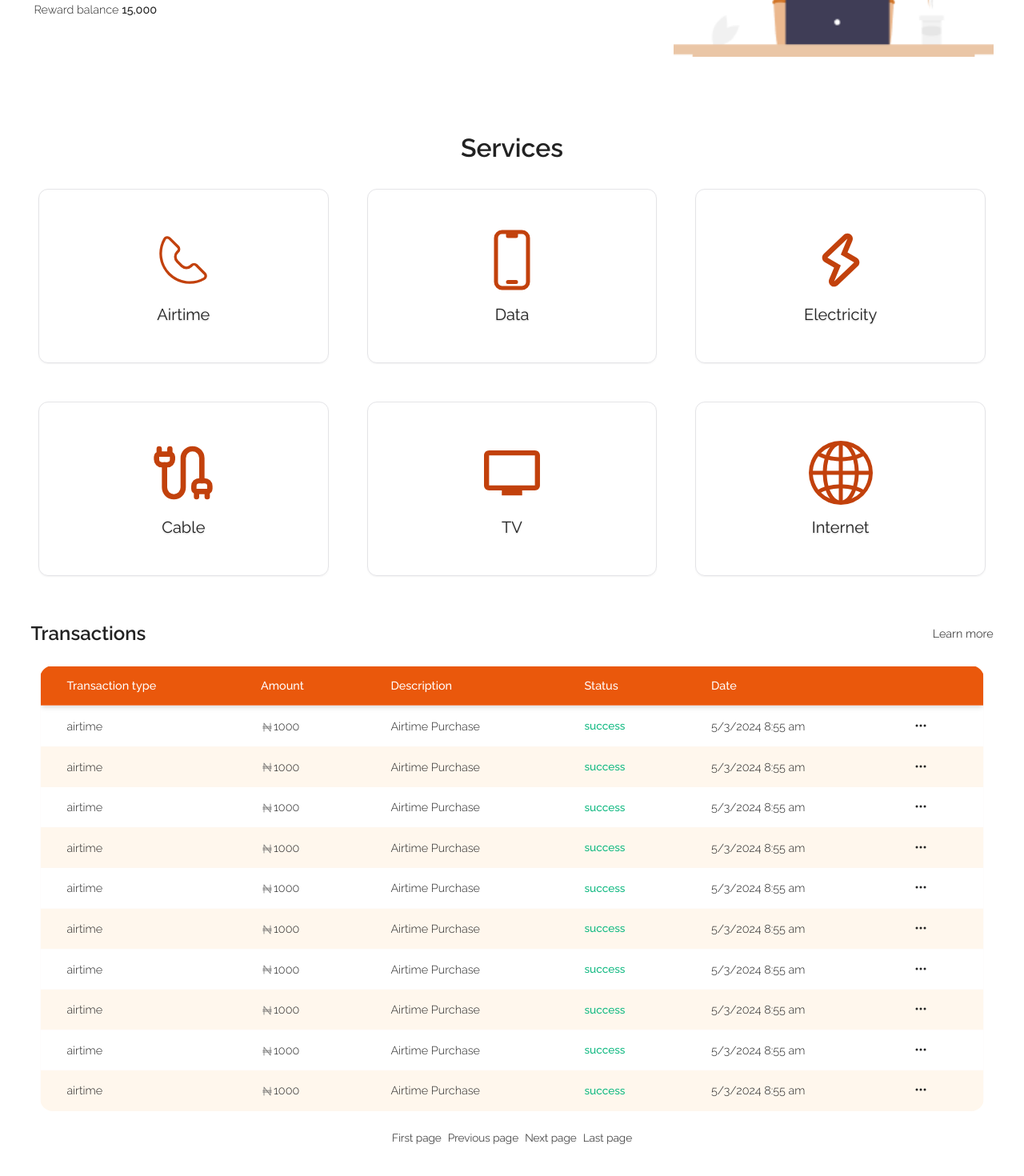
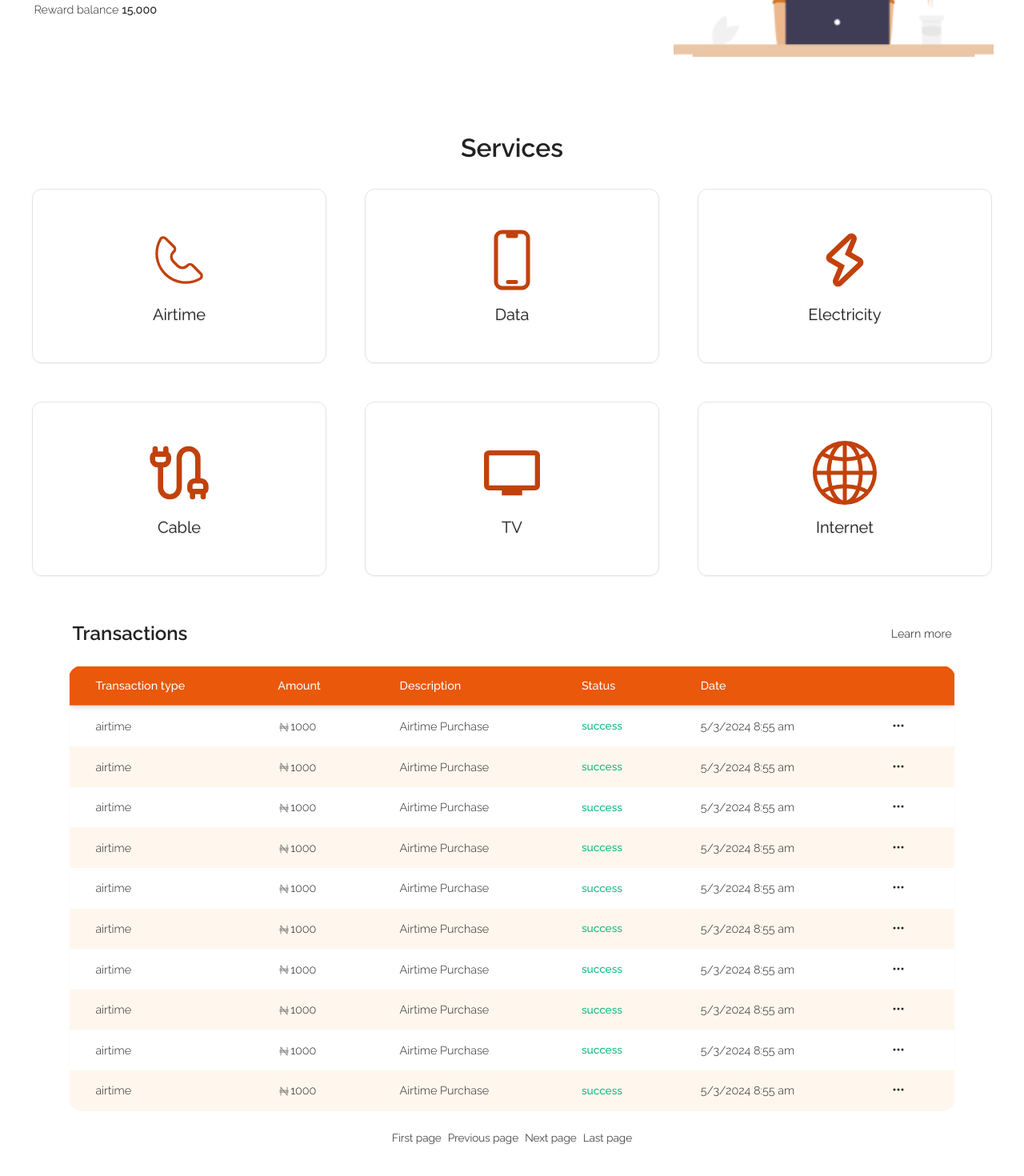
Before and after one commit to JohnOmoseni/bugupay, a Next.js app: page /dashboard in a window 1280 px wide. Shown: the part 284-1754 px from the top of the page at 80% size. Built offline with nearby package versions, Linux system fonts and the light colour scheme.

Commit message:
chore: edited dashboard page

```diff
--- a/src/app/dashboard/page.tsx
+++ b/src/app/dashboard/page.tsx
@@ -68,7 +68,7 @@ export default function Dashboard() {
       <div className="my-6 sm:my-12">
         <h2 className="text-center">Services</h2>
 
-        <ul className="mx-auto mt-8 grid max-w-[1200px] grid-cols-[repeat(2,_minmax(150px,1fr))] place-items-center gap-x-5 gap-y-8 px-2 sm:gap-12 md:grid-cols-[repeat(3,_minmax(150px,1fr))]">
+        <ul className="mx-auto mt-8 grid max-w-[1200px] grid-cols-[repeat(2,_minmax(150px,1fr))] place-items-center gap-x-5 gap-y-8 sm:gap-12 md:grid-cols-[repeat(3,_minmax(150px,1fr))]">
           {dashboardServices?.map(({ icon: Icon, service, href }, idx) => {
             return (
               <li
@@ -82,7 +82,7 @@ export default function Dashboard() {
                   <div className="row-flex relative mx-auto w-[50px] sm:w-[80px]">
                     <Icon className="h-full w-full !object-contain text-orange-700" />
                   </div>
-                  <h3 className="capitalize transition-colors group-hover:font-bold group-hover:text-secondary">
+                  <h3 className="capitalize transition-sm group-hover:font-bold group-hover:text-secondary">
                     {service}
                   </h3>
                 </Link>
@@ -92,8 +92,8 @@ export default function Dashboard() {
         </ul>
       </div>
 
-      <div className="mt-12 sm:mt-14">
-        <div className="row-flex-btwn relative gap-4 sm:mb-3">
+      <div className="mt-14 sm:px-12">
+        <div className="row-flex-btwn relative gap-4 px-1 sm:mb-2">
           <h3 className="font-semibold sm:text-2xl">Transactions</h3>
           <Link
             href="#"
--- a/src/components/BasicTable.tsx
+++ b/src/components/BasicTable.tsx
@@ -42,10 +42,10 @@ function BasicTable<TData, TValue>({
   });
 
   return (
-    <div className="relative rounded-lg py-4 sm:p-3">
+    <div className="relative rounded-lg py-4">
       <div className="grid place-items-center overflow-hidden overflow-x-auto rounded-2xl">
-        <table className="border-border w-full max-w-full border-spacing-0 border border-solid max-sm:text-base lg:overflow-hidden">
-          <thead className="border-border rouned-full overflow-hidden border-b-2 bg-orange-600 shadow-md">
+        <table className="w-full max-w-full border-spacing-0 border border-solid border-border max-sm:text-base lg:overflow-hidden">
+          <thead className="rouned-full overflow-hidden border-b-2 border-border bg-orange-600 shadow-md">
             {table.getHeaderGroups().map((headerGroup) => {
               return (
                 <tr key={headerGroup.id} className="">
@@ -77,7 +77,7 @@ function BasicTable<TData, TValue>({
                 return (
                   <tr
                     key={row.id}
-                    className="border-border border-b transition-colors last:border-none even:bg-orange-50"
+                    className="border-b border-border transition-colors last:border-none even:bg-orange-50"
                   >
                     {row.getVisibleCells().map((cell) => {
                       return (
@@ -93,7 +93,7 @@ function BasicTable<TData, TValue>({
                 );
               })
             ) : (
-              <tr className="border-border grid w-full place-items-center border-b-2 transition-colors last:border-none even:bg-orange-50">
+              <tr className="grid w-full place-items-center border-b-2 border-border transition-colors last:border-none even:bg-orange-50">
                 <td className="px-6 py-8 text-center">No results</td>
               </tr>
             )}
```
